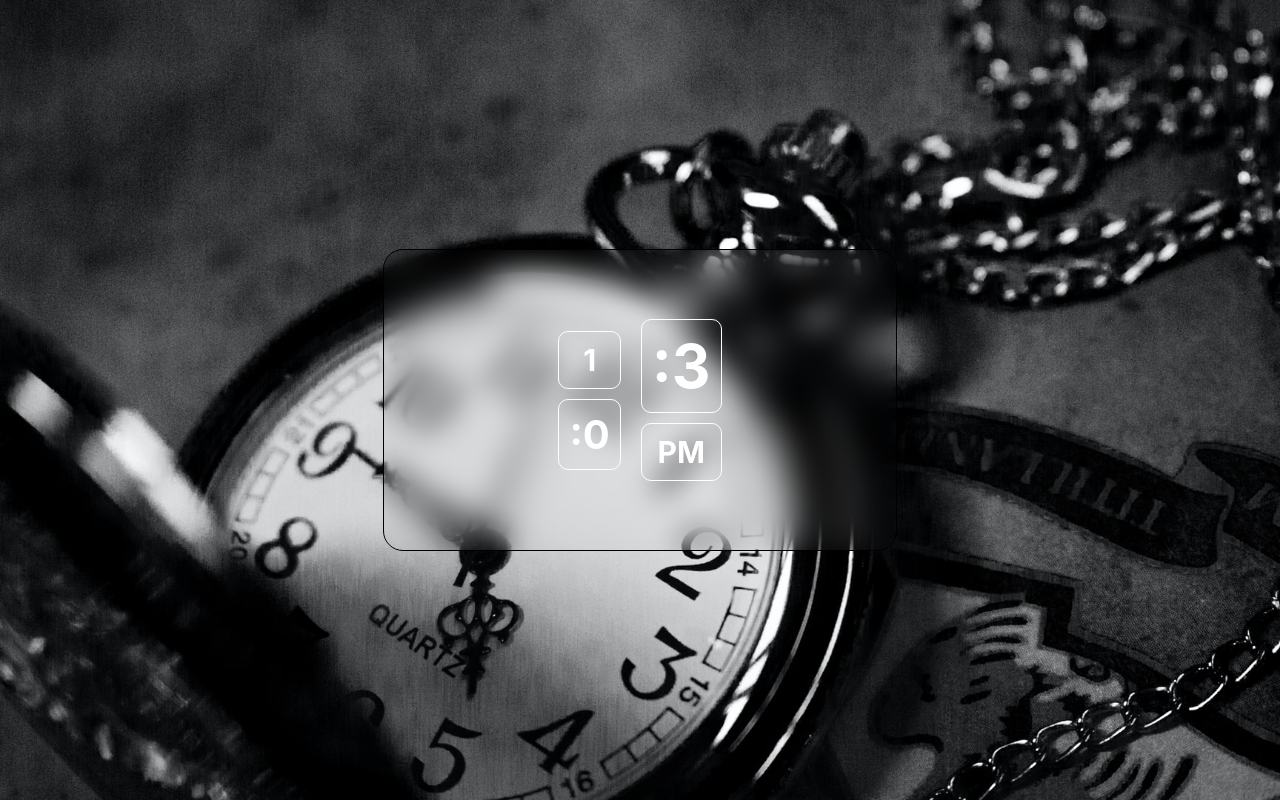
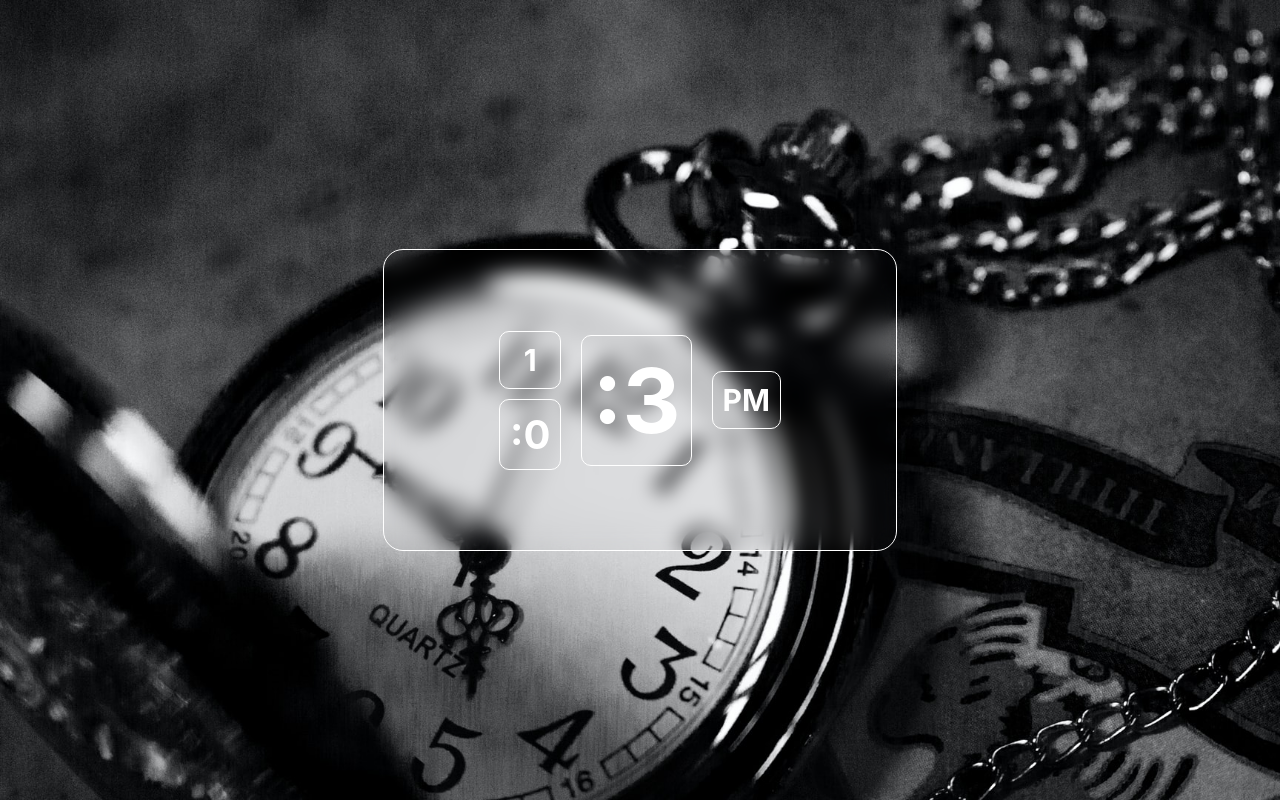
Before and after one commit to ShaileshBisht/Gsap-timer, a React (Create React App) app: page / in a window 1280 px wide. Built offline with nearby package versions, Linux system fonts and the light colour scheme.

Commit message:
styling more

```diff
--- a/src/component/Timer.css
+++ b/src/component/Timer.css
@@ -4,8 +4,8 @@
   display: flex;
   align-items: center;
   justify-content: center;
-  backdrop-filter: blur(15px);
-  border: 1px solid;
+  backdrop-filter: blur(10px);
+  border: 1px solid white;
   border-radius: 20px;
 }
 
@@ -29,9 +29,15 @@
   margin: 10px;
 }
 
+.timer_right {
+  display: flex;
+  align-items: center;
+  justify-content: center;
+}
+
 .right_sec {
   padding: 10px;
-  font-size: 60px;
+  font-size: 90px;
   border-radius: 10px;
   border: 1px solid;
   color: white;
```
Also changed, not shown: 1 other file (tests, documents, lock files or other folders).
